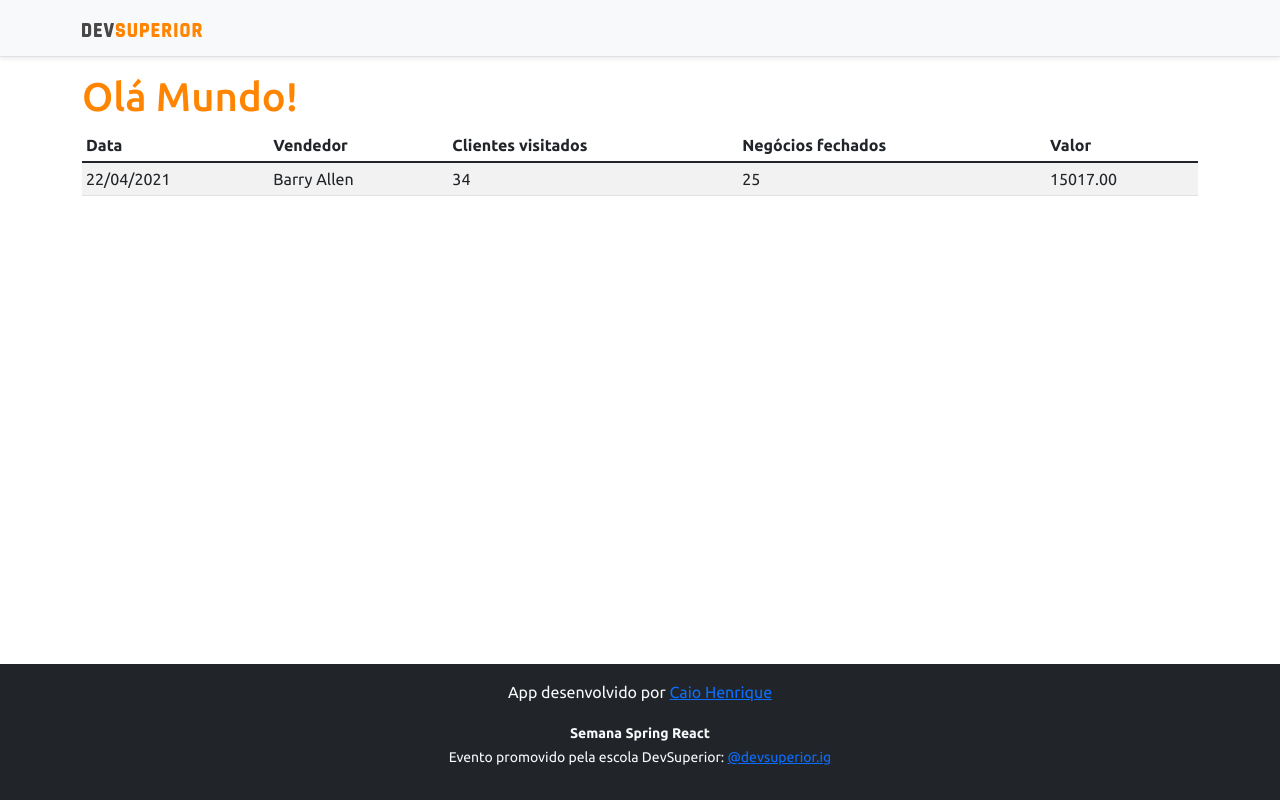
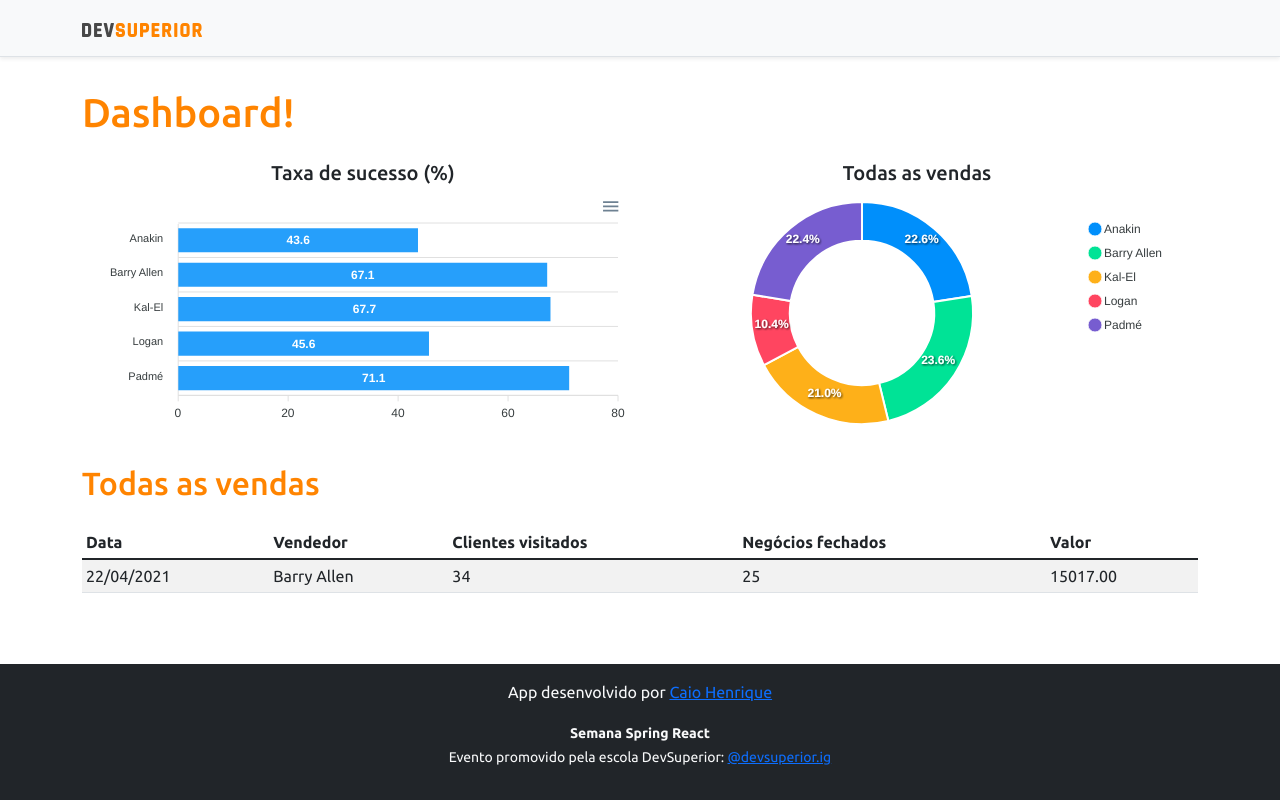
Before and after one commit to Caiohgp/projeto_sds4-, a React (Create React App) app in the folder frontend/: page / in a window 1280 px wide. Built offline with nearby package versions, Linux system fonts and the light colour scheme.

Commit message:
Static Charts Added

```diff
--- a/frontend/package.json
+++ b/frontend/package.json
@@ -11,8 +11,10 @@
     "@types/node": "^12.0.0",
     "@types/react": "^17.0.0",
     "@types/react-dom": "^17.0.0",
+    "apexcharts": "^3.28.1",
     "bootstrap": "^5.1.0",
     "react": "^17.0.2",
+    "react-apexcharts": "^1.3.9",
     "react-dom": "^17.0.2",
     "react-scripts": "4.0.3",
     "typescript": "^4.1.2",
--- a/frontend/src/App.tsx
+++ b/frontend/src/App.tsx
@@ -2,14 +2,32 @@
 import NavBar from 'components/NavBar';
 import DataTable from 'components/DataTable';
 import React from 'react';
+import BarChart from 'components/BarChart';
+import DonutChart from 'components/DonutChart';
 
 function App() {
   return (
     <>
       <NavBar />
       <div className="container">
-        <h1 className="text-primary">Olá Mundo!</h1>
-          <DataTable />
+        <h1 className="text-primary py-3">Dashboard!</h1>
+          <div className="row px-3">
+            <div className="col-sm-6">
+              <h5 className="text-center color-secondary">Taxa de sucesso (%)</h5>
+                <BarChart />
+            </div>
+            <div className="col-sm-6">
+              <h5 className="text-center color-secondary">Todas as vendas</h5>
+                <DonutChart />
+            </div>
+          </div>
+
+          <div className="py-3">
+            <h2 className="text-primary">Todas as vendas</h2>
+          </div>
+
+            <DataTable />
+
       </div>
       <Footer />
     </>
--- /dev/null
+++ b/frontend/src/components/BarChart/index.tsx
@@ -0,0 +1,33 @@
+import Chart from "react-apexcharts"
+
+function BarChart(){
+
+    const options = {
+        plotOptions: {
+            bar: {
+                horizontal: true,
+            }
+        },
+    };
+
+    const mockData = {
+        labels: {
+            categories: ['Anakin', 'Barry Allen', 'Kal-El', 'Logan', 'Padmé']
+        },
+        series: [
+            {
+                name: "% Sucesso",
+                data: [43.6, 67.1, 67.7, 45.6, 71.1]
+            }
+        ]
+    };
+
+    return(<Chart
+            options={{...options, xaxis:mockData.labels}}
+            series={mockData.series}
+            type="bar"
+            height="240"
+    />  );
+}
+
+export default BarChart;
--- /dev/null
+++ b/frontend/src/components/DonutChart/index.tsx
@@ -0,0 +1,24 @@
+import Chart from "react-apexcharts"
+
+function DonutChart(){
+
+    const mockData = {
+        series: [477138, 499928, 444867, 220426, 473088],
+        labels: ['Anakin', 'Barry Allen', 'Kal-El', 'Logan', 'Padmé']
+    }
+
+    const options = {
+        legend: {
+            show: true
+        }
+    }
+
+    return(<Chart
+            options={{...options, labels:mockData.labels}}
+            series={mockData.series}
+            type="donut"
+            height="240"
+    />  );
+}
+
+export default DonutChart;
```
Also changed, not shown: 1 other file (tests, documents, lock files or other folders).
